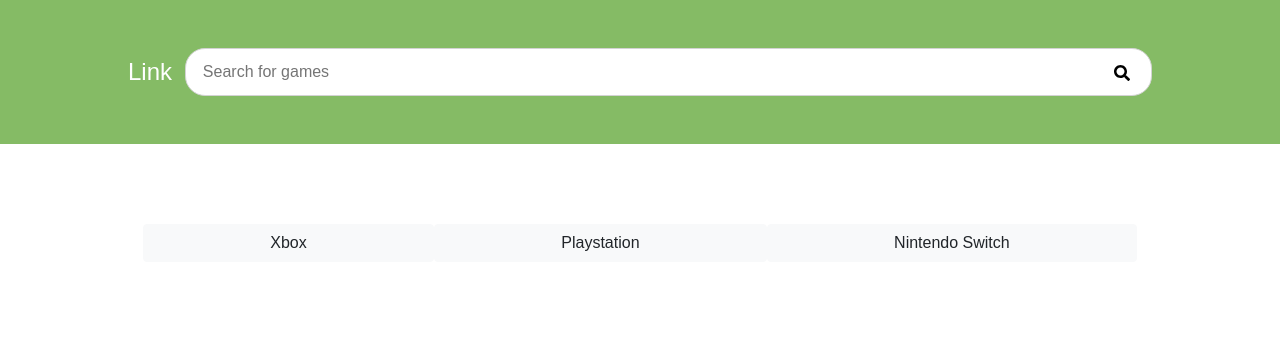
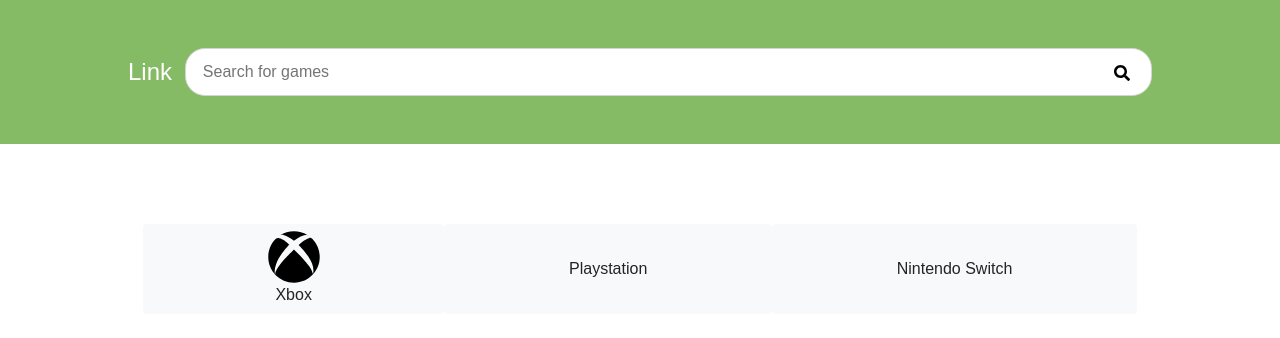
Before and after one commit to secret-shop-sg/main, a React (Create React App) app in the folder frontend/: page / in a window 1280 px wide. Shown: the top 338 px of the page. Built offline with nearby package versions, Linux system fonts and the light colour scheme.

Commit message:
xbox icon

```diff
--- a/frontend/src/components/Home/Platforms.css
+++ b/frontend/src/components/Home/Platforms.css
@@ -8,3 +8,9 @@
   flex-direction: column;
   align-items: center;
 }
+
+.icon-btn {
+  display: flex;
+  flex-direction: column;
+  align-items: center;
+}
--- a/frontend/src/components/Home/Platforms.js
+++ b/frontend/src/components/Home/Platforms.js
@@ -1,10 +1,15 @@
 import React from "react";
 import "./Platforms.css";
 import "../../constants/styles/Bootstrap.css";
+import { ReactComponent as XboxLogo } from "../../constants/icons/xbox.svg";
+
 const Platforms = (props) => {
   return (
     <div className="container">
-      <button className="btn btn-light">Xbox</button>
+      <button className="btn btn-light icon-btn">
+        <XboxLogo />
+        Xbox
+      </button>
       <button className="btn btn-light">Playstation</button>
       <button className="btn btn-light">Nintendo Switch</button>
     </div>
```
Also changed, not shown: frontend/src/constants/icons/xbox.svg (added).
